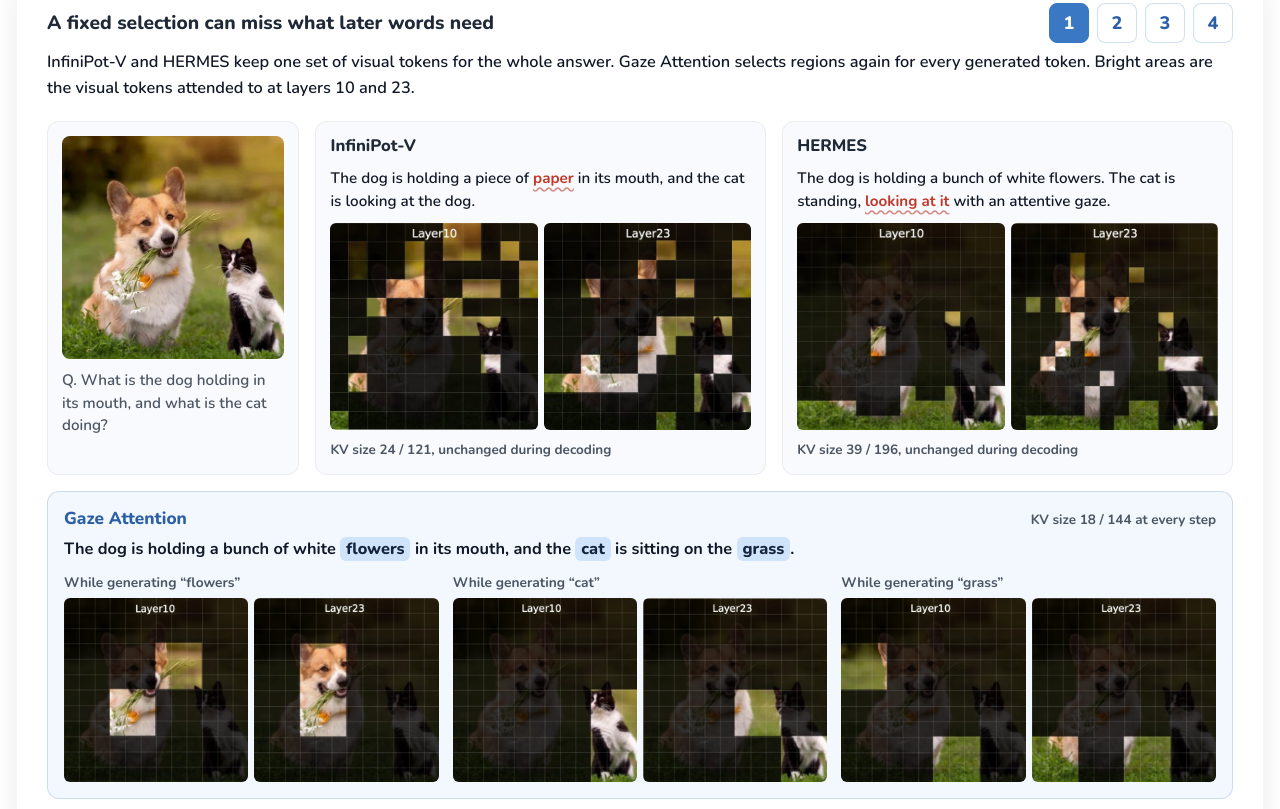
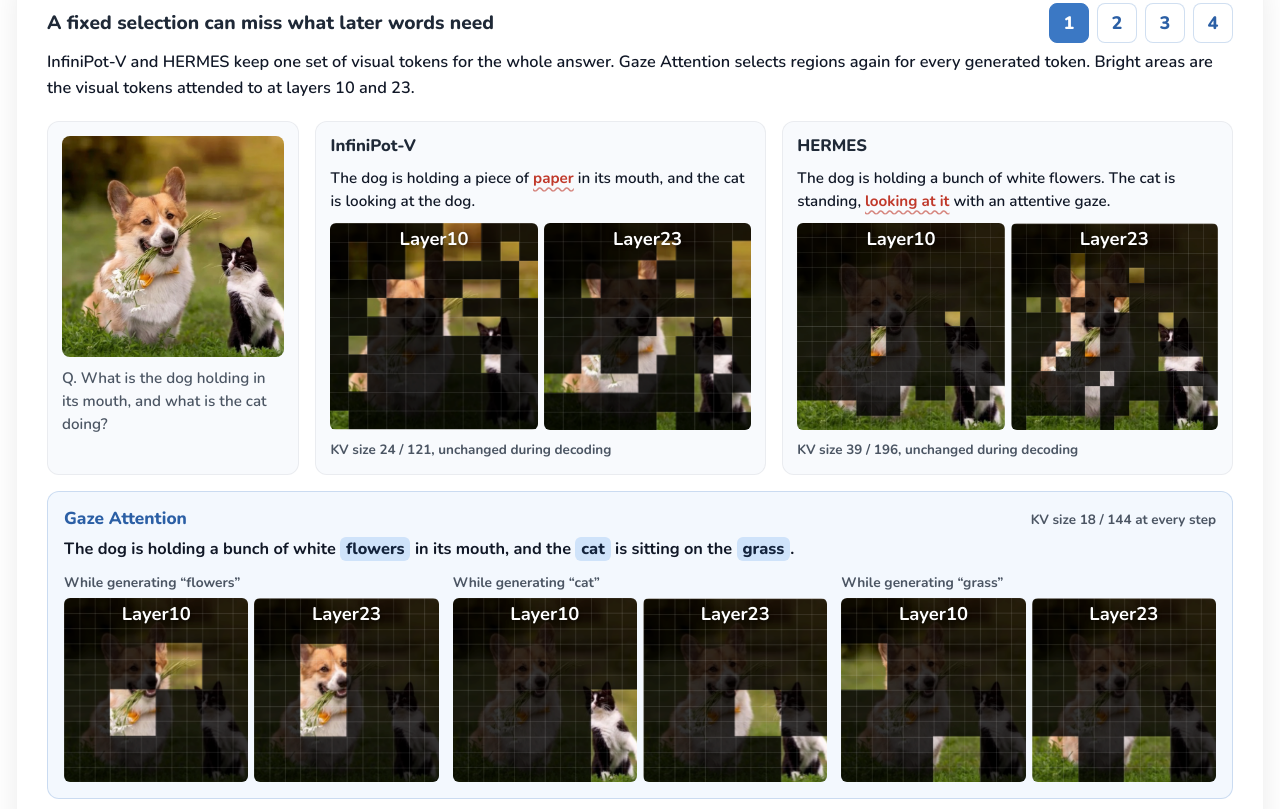
Before and after one commit to june-page/gaze-attention, a website: page index.html in a window 1280 px wide. Shown: the part 4871-5680 px from the top of the page. Drawn offline with nearby package versions, Linux system fonts and the light colour scheme.

Commit message:
Update dog and cat comparison images and layer labels

```diff
--- a/index.html
+++ b/index.html
@@ -645,9 +645,9 @@
               <div class="selection-top">
                 <div class="selection-card is-photo">
                   <img
-                    src="assets/figures/routing/photo.jpg"
-                    width="480"
-                    height="480"
+                    src="assets/figures/routing/dog-cat/photo.jpg"
+                    width="628"
+                    height="623"
                     loading="lazy"
                     alt="A corgi holding white flowers in its mouth next to a black and white cat on grass."
                   />
@@ -665,20 +665,24 @@
                     cat is looking at the dog.
                   </p>
                   <div class="panel-pair">
-                    <img
-                      src="assets/figures/routing/infinipot-l10.jpg"
-                      width="480"
-                      height="480"
+                    <div class="selection-layer">
+                      <img
+                        src="assets/figures/routing/dog-cat/infinipot-l10.png"
+                        width="872"
+                        height="872"
                         loading="lazy"
                         alt="Tokens kept by InfiniPot-V at layer 10: scattered patches across the image."
-                    />
-                    <img
-                      src="assets/figures/routing/infinipot-l23.jpg"
-                      width="480"
-                      height="480"
+                      /><span aria-hidden="true">Layer10</span>
+                    </div>
+                    <div class="selection-layer">
+                      <img
+                        src="assets/figures/routing/dog-cat/infinipot-l23.png"
+                        width="874"
+                        height="862"
                         loading="lazy"
                         alt="Tokens kept by InfiniPot-V at layer 23: scattered patches across the image."
-                    />
+                      /><span aria-hidden="true">Layer23</span>
+                    </div>
                   </div>
                   <p class="kv-note">
                     KV size 24 / 121, unchanged during decoding
@@ -693,20 +697,24 @@
                     an attentive gaze.
                   </p>
                   <div class="panel-pair">
-                    <img
-                      src="assets/figures/routing/hermes-l10.jpg"
-                      width="480"
-                      height="480"
+                    <div class="selection-layer">
+                      <img
+                        src="assets/figures/routing/dog-cat/hermes-l10.png"
+                        width="831"
+                        height="817"
                         loading="lazy"
                         alt="Tokens kept by HERMES at layer 10: mostly the bottom strip of grass and a few patches."
-                    />
-                    <img
-                      src="assets/figures/routing/hermes-l23.jpg"
-                      width="480"
-                      height="480"
+                      /><span aria-hidden="true">Layer10</span>
+                    </div>
+                    <div class="selection-layer">
+                      <img
+                        src="assets/figures/routing/dog-cat/hermes-l23.png"
+                        width="834"
+                        height="824"
                         loading="lazy"
                         alt="Tokens kept by HERMES at layer 23: scattered patches on the dog and the cat."
-                    />
+                      /><span aria-hidden="true">Layer23</span>
+                    </div>
                   </div>
                   <p class="kv-note">
                     KV size 39 / 196, unchanged during decoding
@@ -731,20 +739,24 @@
                       >While generating &ldquo;flowers&rdquo;</span
                     >
                     <div class="panel-pair">
-                      <img
-                        src="assets/figures/routing/gaze-flowers-l10.jpg"
-                        width="480"
-                        height="480"
+                      <div class="selection-layer">
+                        <img
+                          src="assets/figures/routing/dog-cat/gaze-flowers-l10.png"
+                          width="939"
+                          height="925"
                           loading="lazy"
                           alt="Regions routed at layer 10 for the word flowers: the flowers in the dog's mouth."
-                      />
-                      <img
-                        src="assets/figures/routing/gaze-flowers-l23.jpg"
-                        width="480"
-                        height="480"
+                        /><span aria-hidden="true">Layer10</span>
+                      </div>
+                      <div class="selection-layer">
+                        <img
+                          src="assets/figures/routing/dog-cat/gaze-flowers-l23.png"
+                          width="519"
+                          height="514"
                           loading="lazy"
                           alt="Regions routed at layer 23 for the word flowers: the dog's head and the flowers."
-                      />
+                        /><span aria-hidden="true">Layer23</span>
+                      </div>
                     </div>
                   </div>
                   <div class="selection-step">
@@ -752,20 +764,24 @@
                       >While generating &ldquo;cat&rdquo;</span
                     >
                     <div class="panel-pair">
-                      <img
-                        src="assets/figures/routing/gaze-cat-l10.jpg"
-                        width="480"
-                        height="480"
+                      <div class="selection-layer">
+                        <img
+                          src="assets/figures/routing/dog-cat/gaze-cat-l10.png"
+                          width="615"
+                          height="608"
                           loading="lazy"
                           alt="Regions routed at layer 10 for the word cat: the cat."
-                      />
-                      <img
-                        src="assets/figures/routing/gaze-cat-l23.jpg"
-                        width="480"
-                        height="480"
+                        /><span aria-hidden="true">Layer10</span>
+                      </div>
+                      <div class="selection-layer">
+                        <img
+                          src="assets/figures/routing/dog-cat/gaze-cat-l23.png"
+                          width="373"
+                          height="368"
                           loading="lazy"
                           alt="Regions routed at layer 23 for the word cat: the cat."
-                      />
+                        /><span aria-hidden="true">Layer23</span>
+                      </div>
                     </div>
                   </div>
                   <div class="selection-step">
@@ -773,20 +789,24 @@
                       >While generating &ldquo;grass&rdquo;</span
                     >
                     <div class="panel-pair">
-                      <img
-                        src="assets/figures/routing/gaze-grass-l10.jpg"
-                        width="480"
-                        height="480"
+                      <div class="selection-layer">
+                        <img
+                          src="assets/figures/routing/dog-cat/gaze-grass-l10.png"
+                          width="541"
+                          height="534"
                           loading="lazy"
                           alt="Regions routed at layer 10 for the word grass: grass regions."
-                      />
-                      <img
-                        src="assets/figures/routing/gaze-grass-l23.jpg"
-                        width="480"
-                        height="480"
+                        /><span aria-hidden="true">Layer10</span>
+                      </div>
+                      <div class="selection-layer">
+                        <img
+                          src="assets/figures/routing/dog-cat/gaze-grass-l23.png"
+                          width="474"
+                          height="469"
                           loading="lazy"
                           alt="Regions routed at layer 23 for the word grass: the grass at the bottom of the image."
-                      />
+                        /><span aria-hidden="true">Layer23</span>
+                      </div>
                     </div>
                   </div>
                 </div>
```
Also changed, not shown: tests/basic-style.spec.js (+1 -1 lines), assets/figures/routing/dog-cat/gaze-cat-l10.png (added), assets/figures/routing/dog-cat/gaze-cat-l23.png (added), assets/figures/routing/dog-cat/gaze-flowers-l10.png (added), assets/figures/routing/dog-cat/gaze-flowers-l23.png (added), assets/figures/routing/dog-cat/gaze-grass-l10.png (added), assets/figures/routing/dog-cat/gaze-grass-l23.png (added), assets/figures/routing/dog-cat/hermes-l10.png (added), assets/figures/routing/dog-cat/hermes-l23.png (added), assets/figures/routing/dog-cat/infinipot-l10.png (added), assets/figures/routing/dog-cat/infinipot-l23.png (added), assets/figures/routing/dog-cat/photo.jpg (added). Lines whose indentation alone changed are shown as unchanged.
